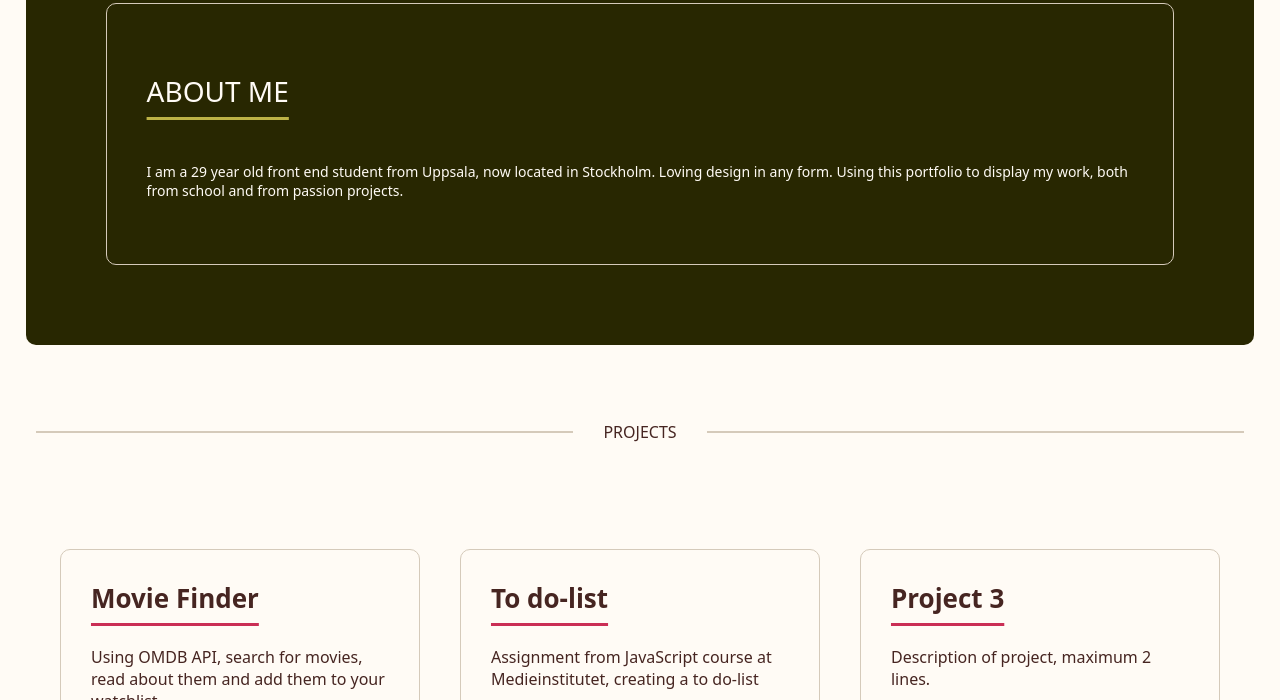
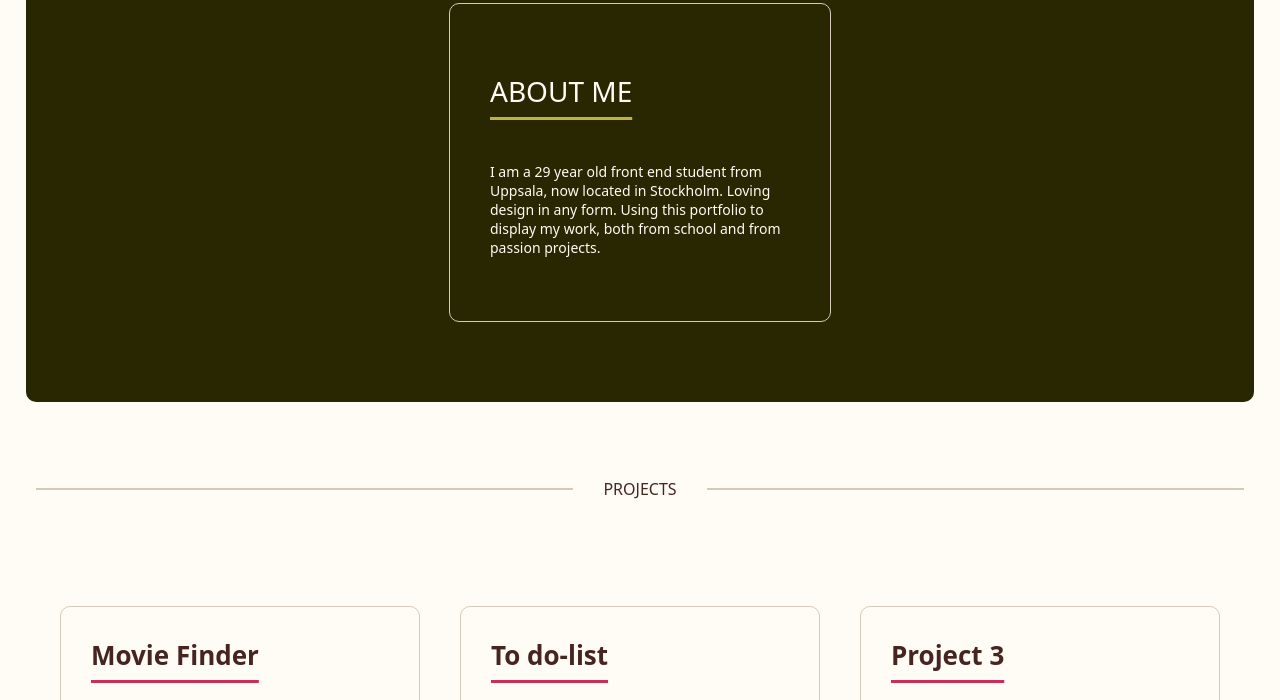
Before and after one commit to fridapalms/portfolio2026, a website built with Vite: page index.html in a window 1280 px wide. Shown: the part 1140-1840 px from the top of the page. Built offline with nearby package versions, Linux system fonts and the light colour scheme.

Commit message:
fixed paragraph

```diff
--- a/src/style.scss
+++ b/src/style.scss
@@ -182,6 +182,8 @@ body {
           font-size: 14px;
           color: $font-color-light;
           padding: 10px 0px;
+          display: inline-block;
+          max-width: 300px;
         }
 
         .lists {
```
